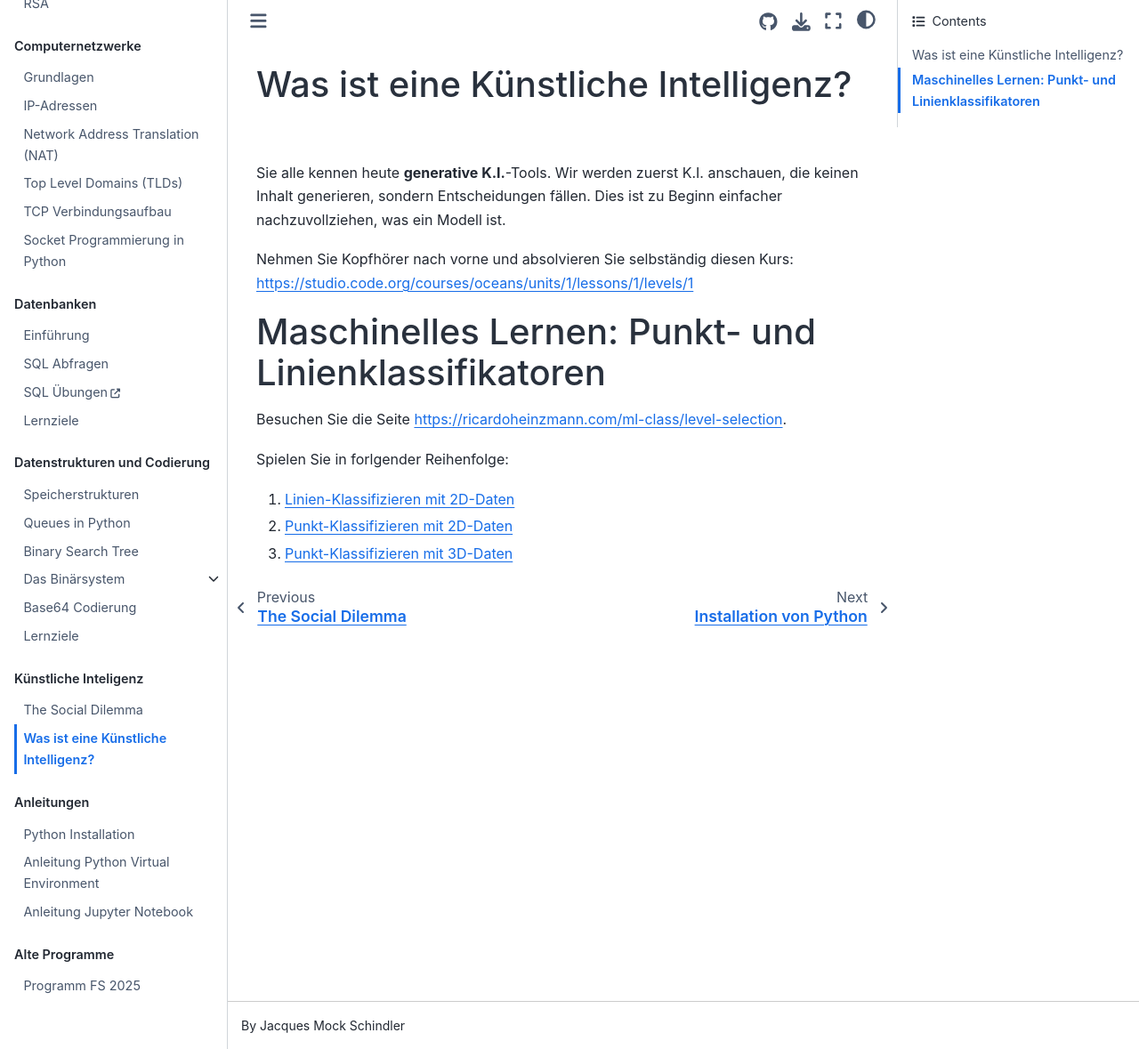
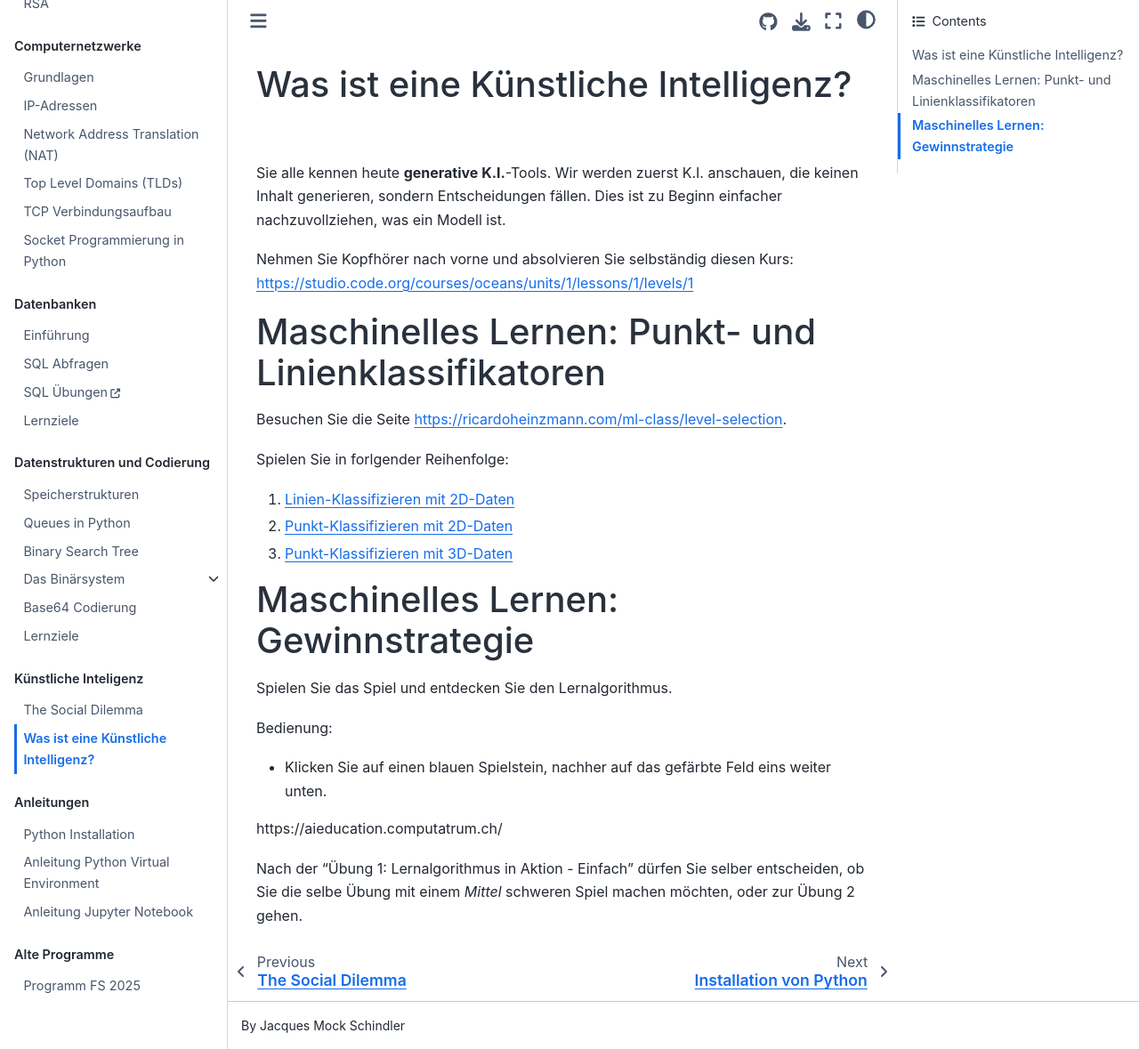
Before and after one commit to SkriptenMk/I_fP_24-28, a Jupyter Book: the page built from docs/251128/ki_beispiel.md, in a window 1280 px wide and 1179 px high. Shown: the whole window at 89% size. Built offline with Jupyter Book 1.0.4 settings and Sphinx 7.4.7 and the Sphinx Book theme 1.1.4, drawn with Linux system fonts in a browser that asks for light colours.

Commit message:
ML Übung 3
Url fixed

```diff
--- a/docs/251128/ki_beispiel.md
+++ b/docs/251128/ki_beispiel.md
@@ -20,3 +20,16 @@
 3.   [Punkt-Klassifizieren mit 3D-Daten](https://ricardoheinzmann.com/ml-class/level/punkt-klassifizieren-3D)
 <!-- https://abz.inf.ethz.ch/umgebungen/maschinelles-lernen-punkt-und-linienklassifikatoren/ -->
 <!-- https://github.com/lukas/ml-class -->
+
+# Maschinelles Lernen: Gewinnstrategie
+
+Spielen Sie das Spiel und entdecken Sie den Lernalgorithmus.
+
+Bedienung:
+
+-   Klicken Sie auf einen blauen Spielstein, nachher auf das gefärbte Feld eins weiter unten.
+
+https://aieducation.computatrum.ch/
+
+Nach der "Übung 1: Lernalgorithmus in Aktion - Einfach" dürfen Sie selber entscheiden,
+ob Sie die selbe Übung mit einem *Mittel* schweren Spiel machen möchten, oder zur Übung 2 gehen.
```
Also changed, not shown: docs/intro.md (+2 -2 lines).
